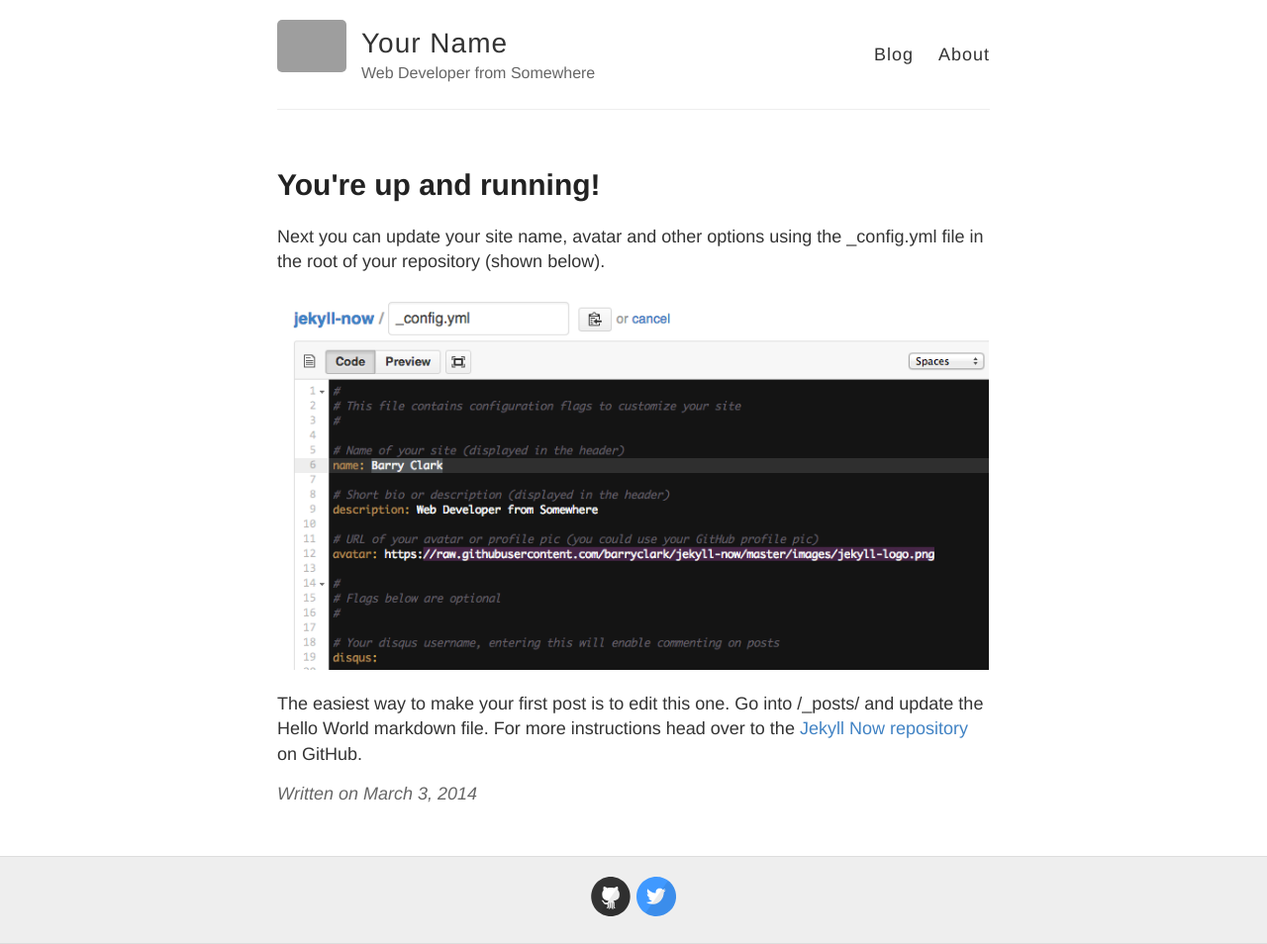
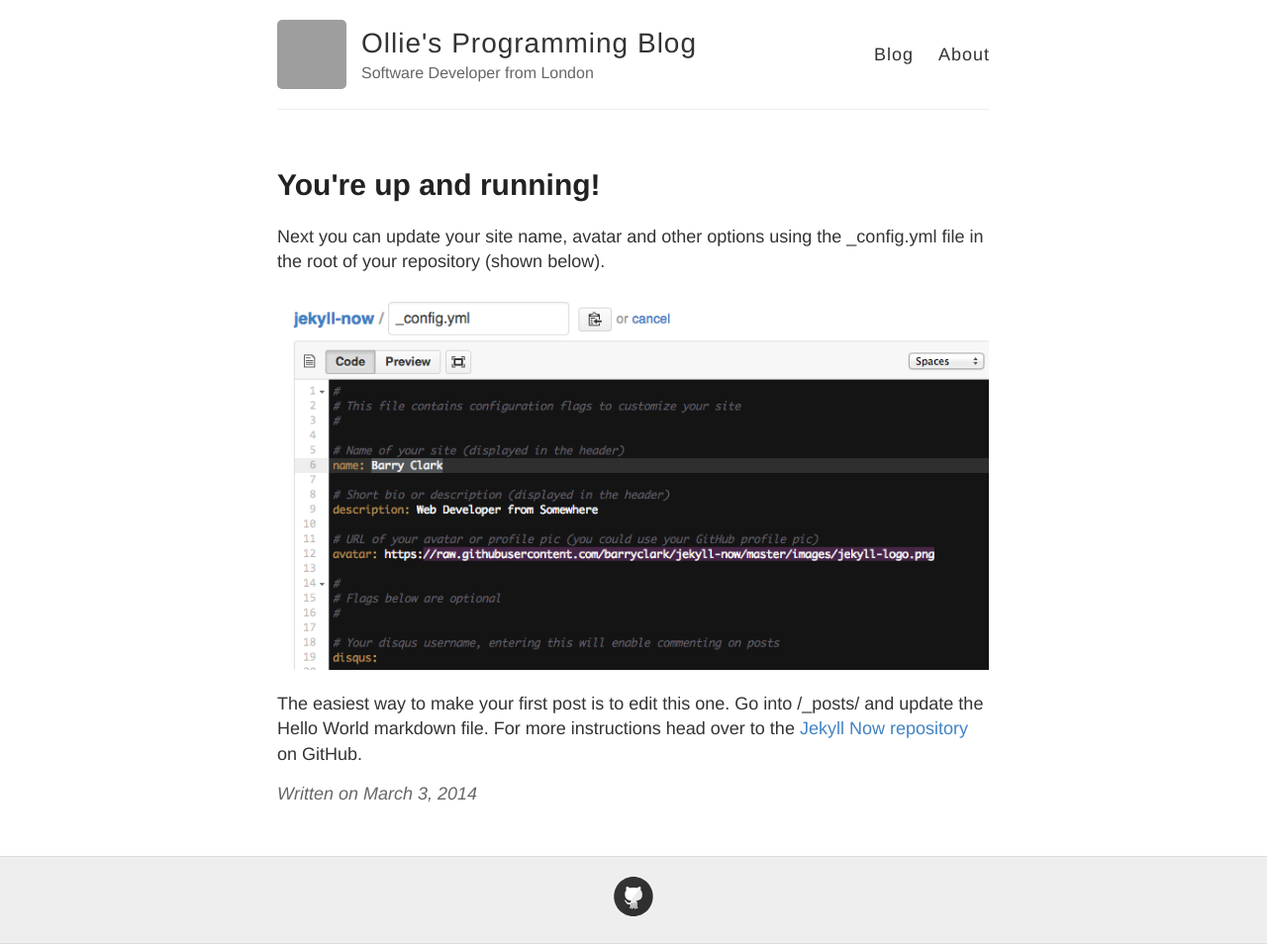
Before and after one commit to ocoulson/ocoulson.github.io, a Jekyll site: the page built from _posts/2014-3-3-Hello-World.md, in a window 1280 px wide. Shown: the whole page at 99% size. Built offline with Jekyll 4.4.1, drawn with Linux system fonts in a browser that asks for light colours; grey boxes are pictures that could not be loaded.

Commit message:
Update config

```diff
--- a/_config.yml
+++ b/_config.yml
@@ -3,13 +3,13 @@
 #
 
 # Name of your site (displayed in the header)
-name: Your Name
+name: Ollie's Programming Blog
 
 # Short bio or description (displayed in the header)
-description: Web Developer from Somewhere
+description: Software Developer from London
 
 # URL of your avatar or profile pic (you could use your GitHub profile pic)
-avatar: https://raw.githubusercontent.com/barryclark/jekyll-now/master/images/jekyll-logo.png
+avatar: https://avatars.githubusercontent.com/u/14907001?s=400&v=4
 
 #
 # Flags below are optional
@@ -21,12 +21,12 @@ footer-links:
   email:
   facebook:
   flickr:
-  github: barryclark/jekyll-now
+  github: ocoulson
   instagram:
   linkedin:
   pinterest:
   rss: # just type anything here for a working RSS icon
-  twitter: jekyllrb
+  twitter:
   stackoverflow: # your stackoverflow profile, e.g. "users/50476/bart-kiers"
   youtube: # channel/<your_long_string> or user/<user-name>
   googleplus: # anything in your profile username that comes after plus.google.com/
@@ -41,7 +41,7 @@ google_analytics:
 
 # Your website URL (e.g. http://barryclark.github.io or http://www.barryclark.co)
 # Used for Sitemap.xml and your RSS feed
-url:
+url: http://ocoulson.github.io
 
 # If you're hosting your site at a Project repository on GitHub pages
 # (http://yourusername.github.io/repository-name)
```
